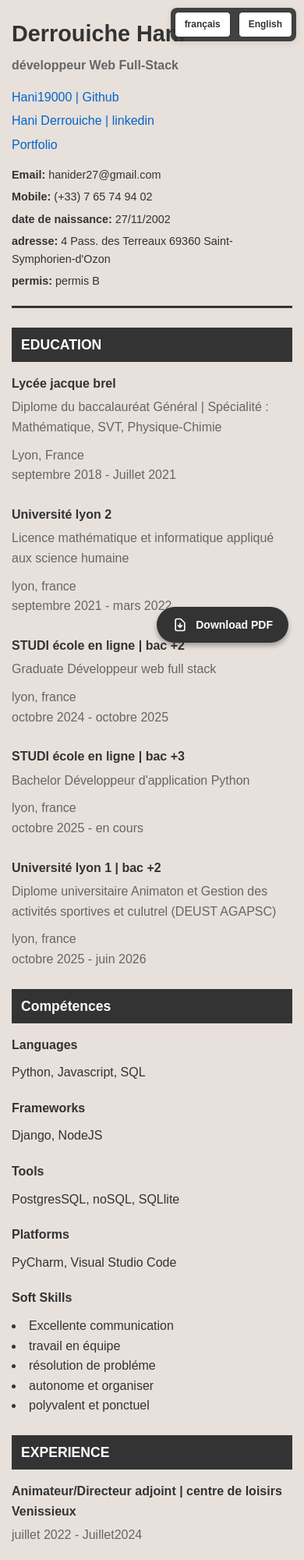
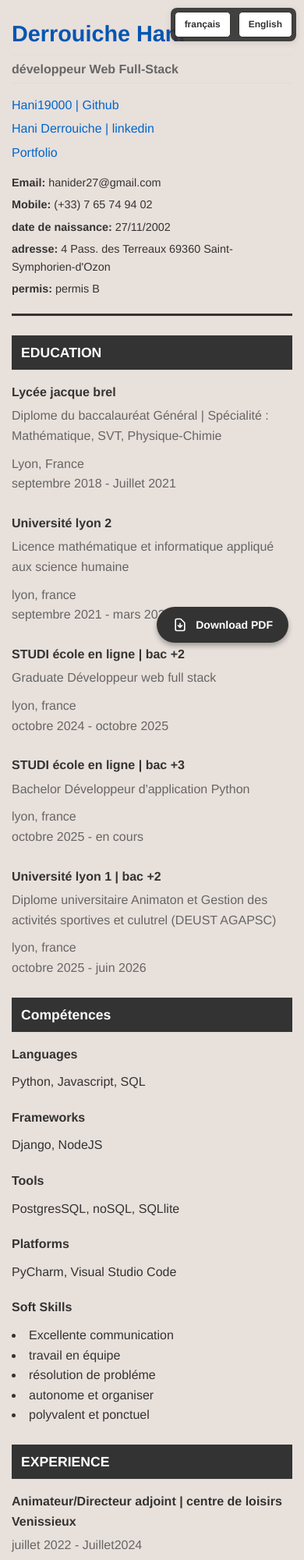
Before and after one commit to Hani19000/CV_Hani_Derrouiche, a Django app: page /en/ in a window 390 px wide. Shown: the top 2000 px of the page at 78% size. Run offline with Django 5.2, Linux system fonts and the light colour scheme.

Commit message:
mise a jours

```diff
--- a/app/views.py
+++ b/app/views.py
@@ -4,6 +4,9 @@ from django.template.loader import render_to_string
 from django.utils.translation import gettext as _
 from django.urls import reverse
 import pdfkit, os
+from django.templatetags.static import static
+from django.conf import settings
+
 
 WKHTMLTOPDF_PATH = os.getenv('WKHTMLTOPDF_PATH', r"C:\Program Files\wkhtmltopdf\bin\wkhtmltopdf.exe")
 config = pdfkit.configuration(wkhtmltopdf=WKHTMLTOPDF_PATH)
--- a/templates/index.html
+++ b/templates/index.html
@@ -366,6 +366,34 @@
                 padding: 12px 20px;
                 font-size: 14px;
     }
+@page {
+          size: A4;
+          margin: 1cm;
+        }
+
+        body {
+          font-family: "Helvetica", sans-serif;
+          color: #333;
+          line-height: 1.6;
+        }
+
+        h1, h2, h3 {
+          color: #0056b3;
+          border-bottom: 1px solid #ddd;
+          padding-bottom: 4px;
+        }
+
+        a {
+          color: #0056b3;
+          text-decoration: none;
+        }
+
+@media print {
+  .no-print {
+    display: none;
+  }
+}
+
         }
     </style>
 </head>
```
